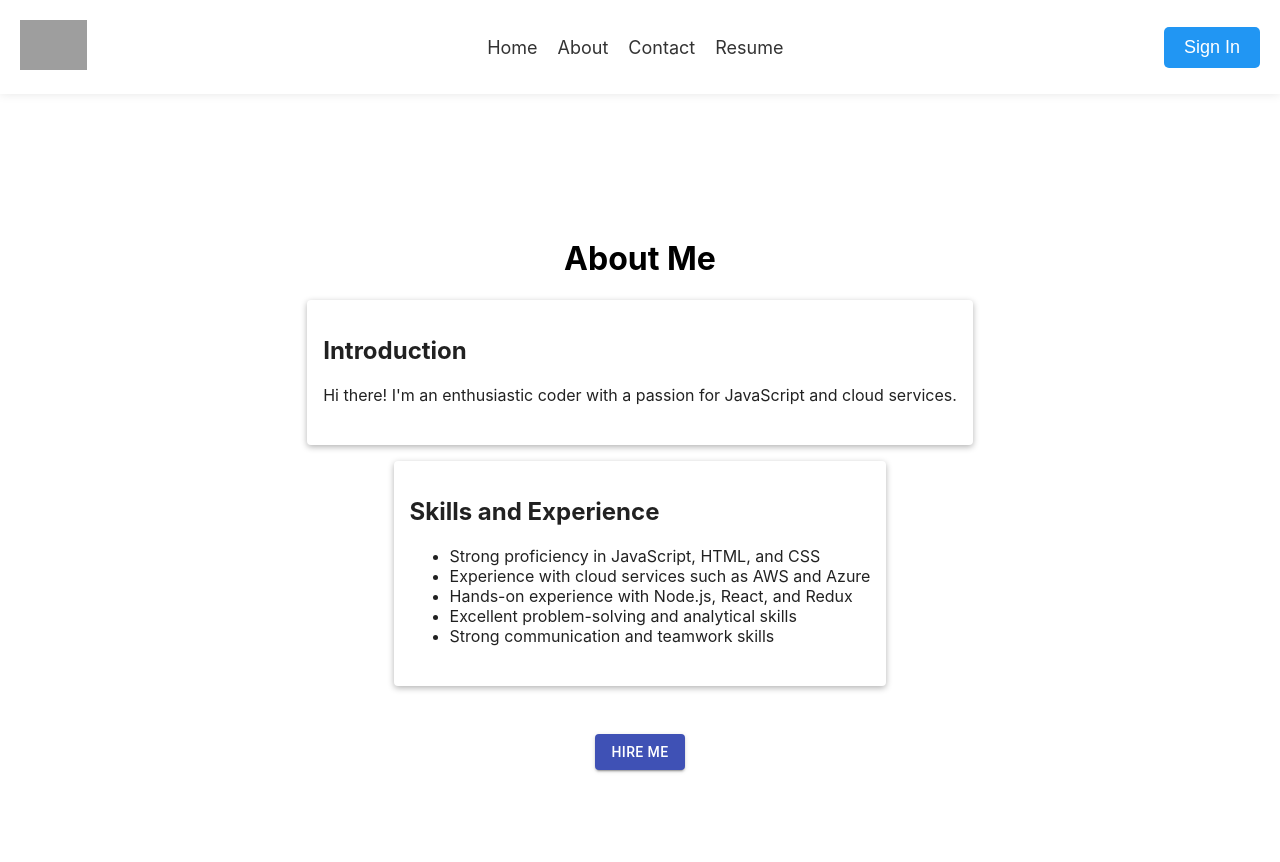
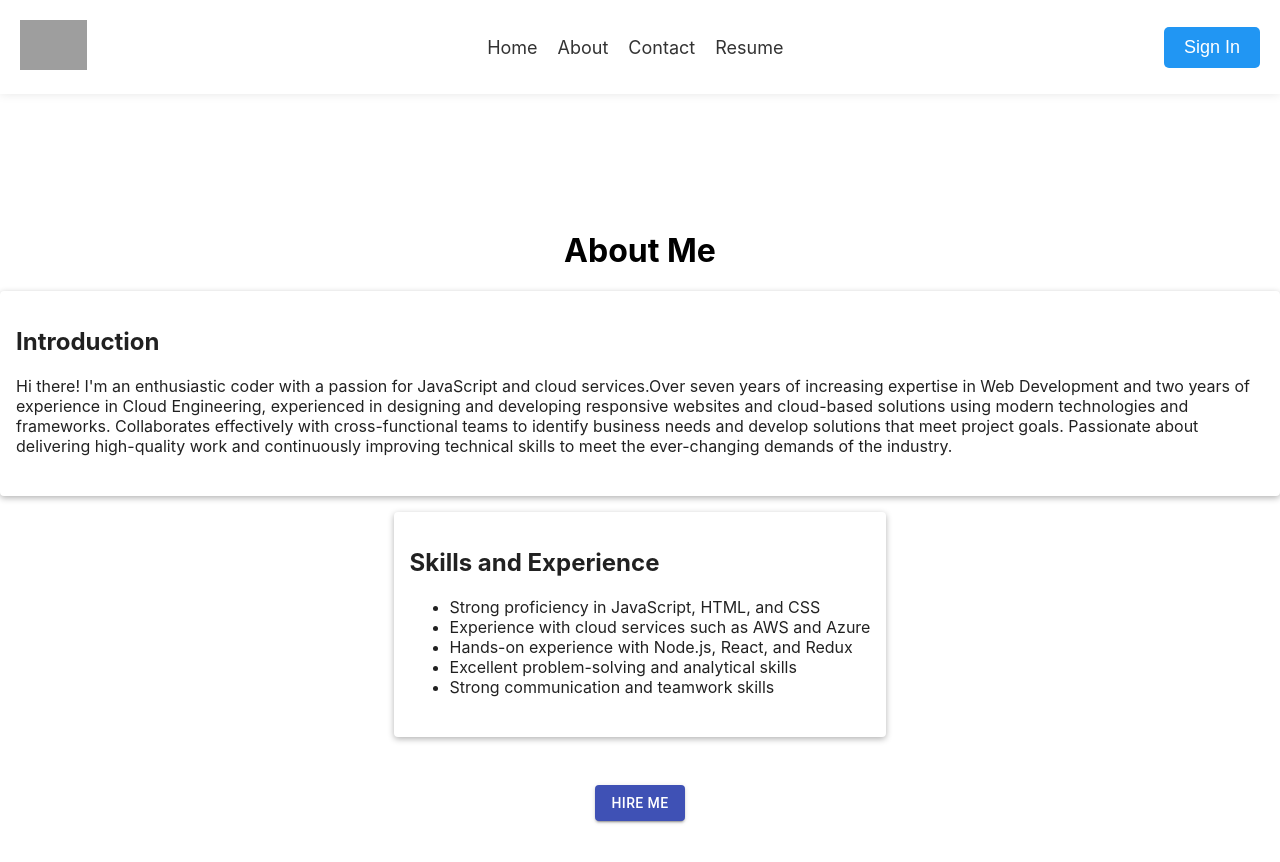
Before and after one commit to Amrit618/profile, a React (Create React App) app: page /about in a window 1280 px wide. Shown: the top 862 px of the page. Built offline with nearby package versions, Linux system fonts and the light colour scheme; grey boxes are pictures that could not be loaded.

Commit message:
card modified

```diff
--- a/src/Pages/About.tsx
+++ b/src/Pages/About.tsx
@@ -24,6 +24,9 @@ const useStyles = makeStyles({
     justifyContent: 'center',
     minHeight: '100vh',
   },
+  heading: {
+    marginTop: '64px',
+  },
 });
 
 const About: React.FC = () => {
@@ -31,13 +34,21 @@ const About: React.FC = () => {
 
   return (
     <div className={classes.container}>
-      <h1>About Me</h1>
+      <h1 className={classes.heading}>About Me</h1>
       <Card className={classes.card}>
         <CardContent className={classes.intro}>
           <h2>Introduction</h2>
           <p>
             Hi there! I'm an enthusiastic coder with a passion for JavaScript
-            and cloud services.
+            and cloud services.Over seven years of increasing expertise in Web
+            Development and two years of experience in Cloud Engineering,
+            experienced in designing and developing responsive websites and
+            cloud-based solutions using modern technologies and frameworks.
+            Collaborates effectively with cross-functional teams to identify
+            business needs and develop solutions that meet project goals.
+            Passionate about delivering high-quality work and continuously
+            improving technical skills to meet the ever-changing demands of the
+            industry.
           </p>
         </CardContent>
       </Card>
```
